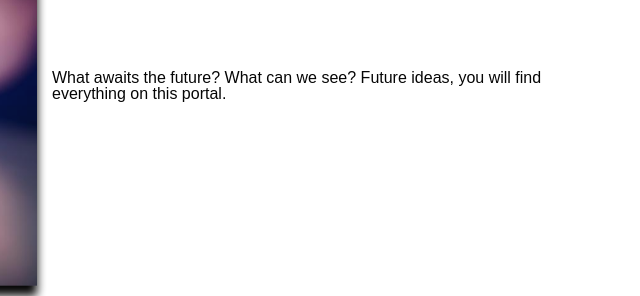
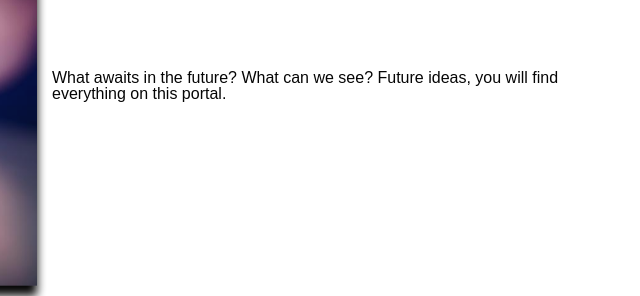
Before and after one commit to andr1388/project1, a plain HTML site: page about.html in a window 1280 px wide. Shown: the part 313-609 px from the top of the page, 627-1267 px from the left. Drawn offline with Linux system fonts and the light colour scheme; files that its build step writes are made by us from their sources; files whose address does not match are found by name.

Commit message:
Update about.html

```diff
--- a/about.html
+++ b/about.html
@@ -38,7 +38,7 @@
             <div class="about-cover-img">
                 <img class="aboutcover" src="./image/aboutcoverimg.jpg" alt="aboutcoverimg">
                 <div class="about-text"></div>
-                    <p class="about-p">What awaits the future? What can we see? Future ideas, you will find everything on this portal.</p>
+                    <p class="about-p">What awaits in the future? What can we see? Future ideas, you will find everything on this portal.</p>
                 </div>
 
              </div>
```
